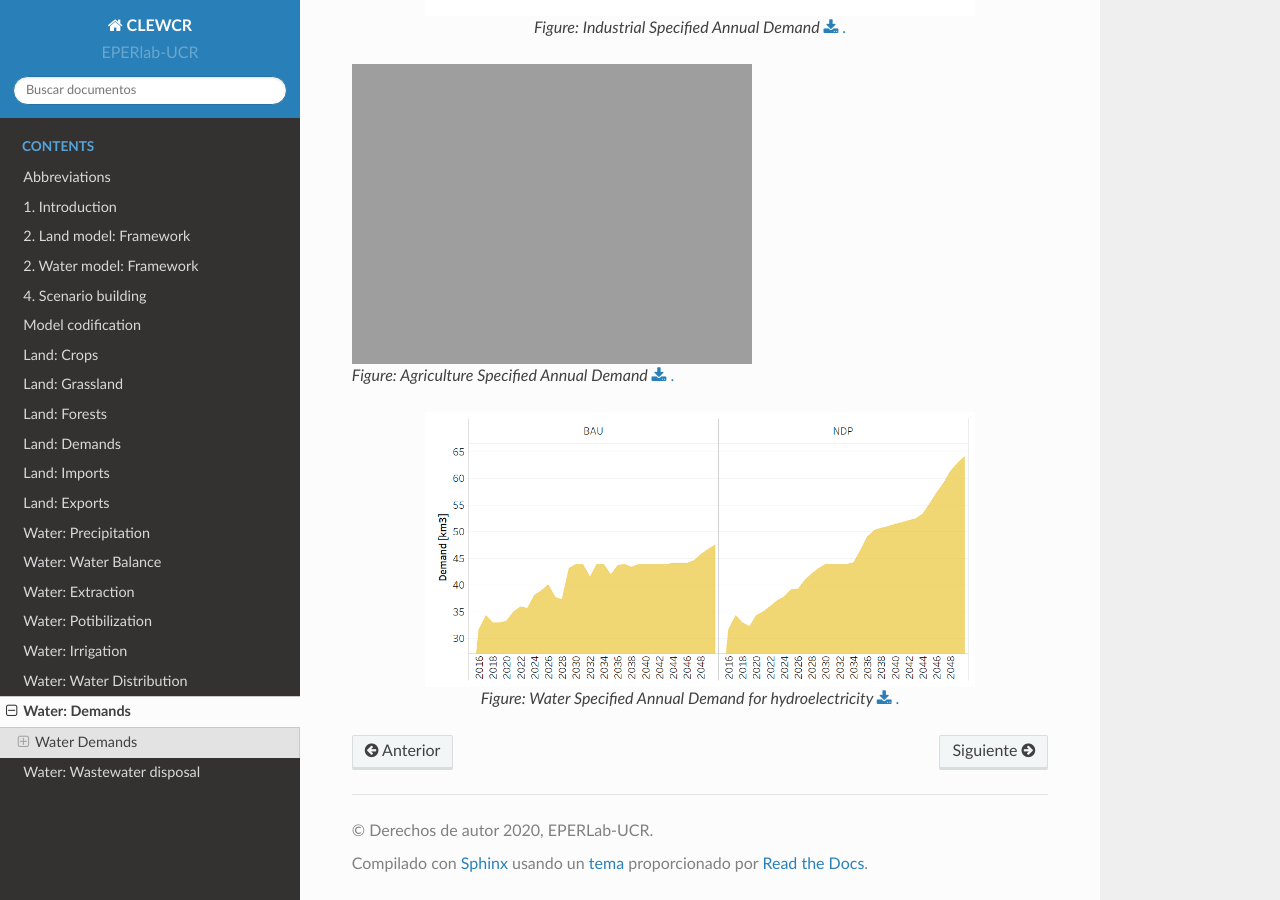
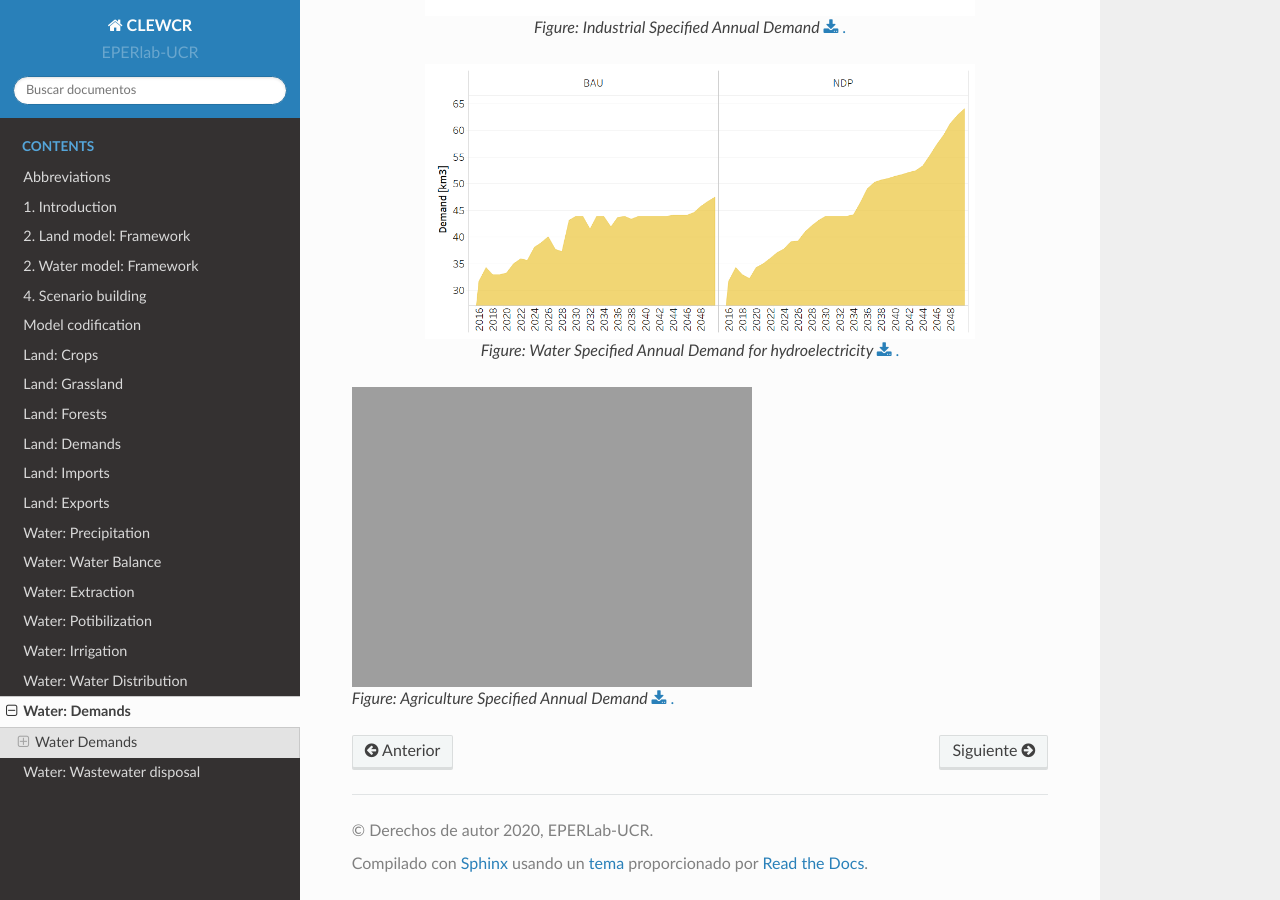
Before and after one commit to EPERLab/CLEW, a Sphinx documentation site: the page built from docs/fichas/13_Water_demands.rst, in a window 1280 px wide and 900 px high, scrolled down 1380 px. Built offline with Sphinx 7.4.7 and the Read the Docs theme 2.0.0, drawn with Linux system fonts in a browser that asks for light colours; formulas are drawn with MathJax 3.

Commit message:
Update 13_Water_demands.rst

```diff
--- a/docs/fichas/13_Water_demands.rst
+++ b/docs/fichas/13_Water_demands.rst
@@ -34,14 +34,15 @@ SpecifiedAnnualDemand[r,t,y]
 
    *Figure: Industrial Specified Annual Demand* :download:`. <csv/Industrial_Specified_Annual_Demand.csv>`
 
-.. figure::  parameters/Agriculture_Consumtion_Specified_Annual_Demand.png
-    :align:   center
-    :width:   550 px
-
-   *Figure: Agriculture Specified Annual Demand* :download:`. <csv/Agriculture_Consumtion_Specified_Annual_Demand.csv>`
 
 .. figure::  parameters/Hidro_Consumtion_Specified_Annual_Demand.png
    :align:   center
    :width:   550 px
 
    *Figure: Water Specified Annual Demand for hydroelectricity* :download:`. <csv/Hidro_Consumtion_Specified_Annual_Demand.csv>`
+
+.. figure::  parameters/Agriculture_Consumtion_Specified_Annual_Demand.png
+    :align:   center
+    :width:   550 px
+
+   *Figure: Agriculture Specified Annual Demand* :download:`. <csv/Agriculture_Consumtion_Specified_Annual_Demand.csv>`
```
